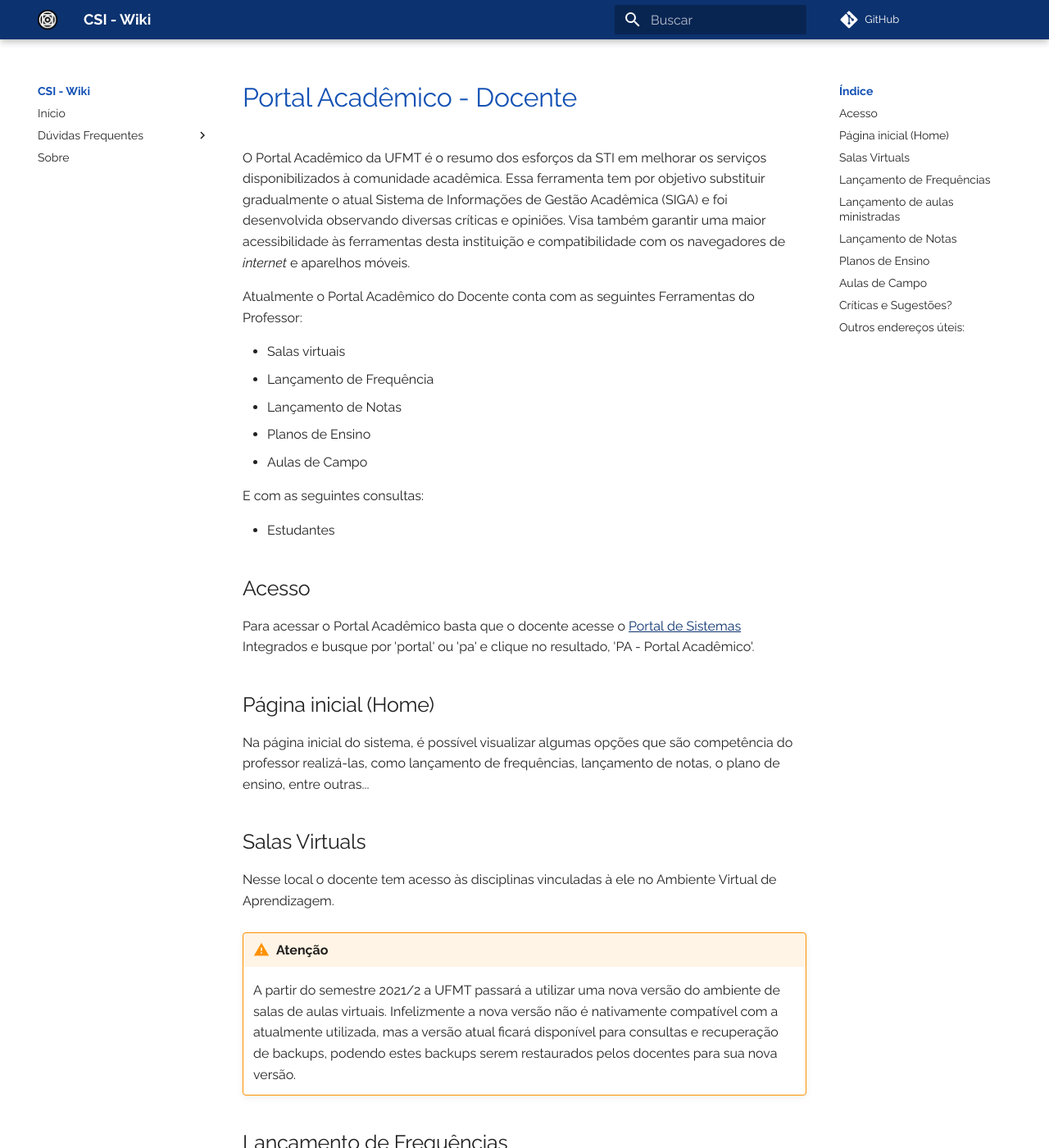
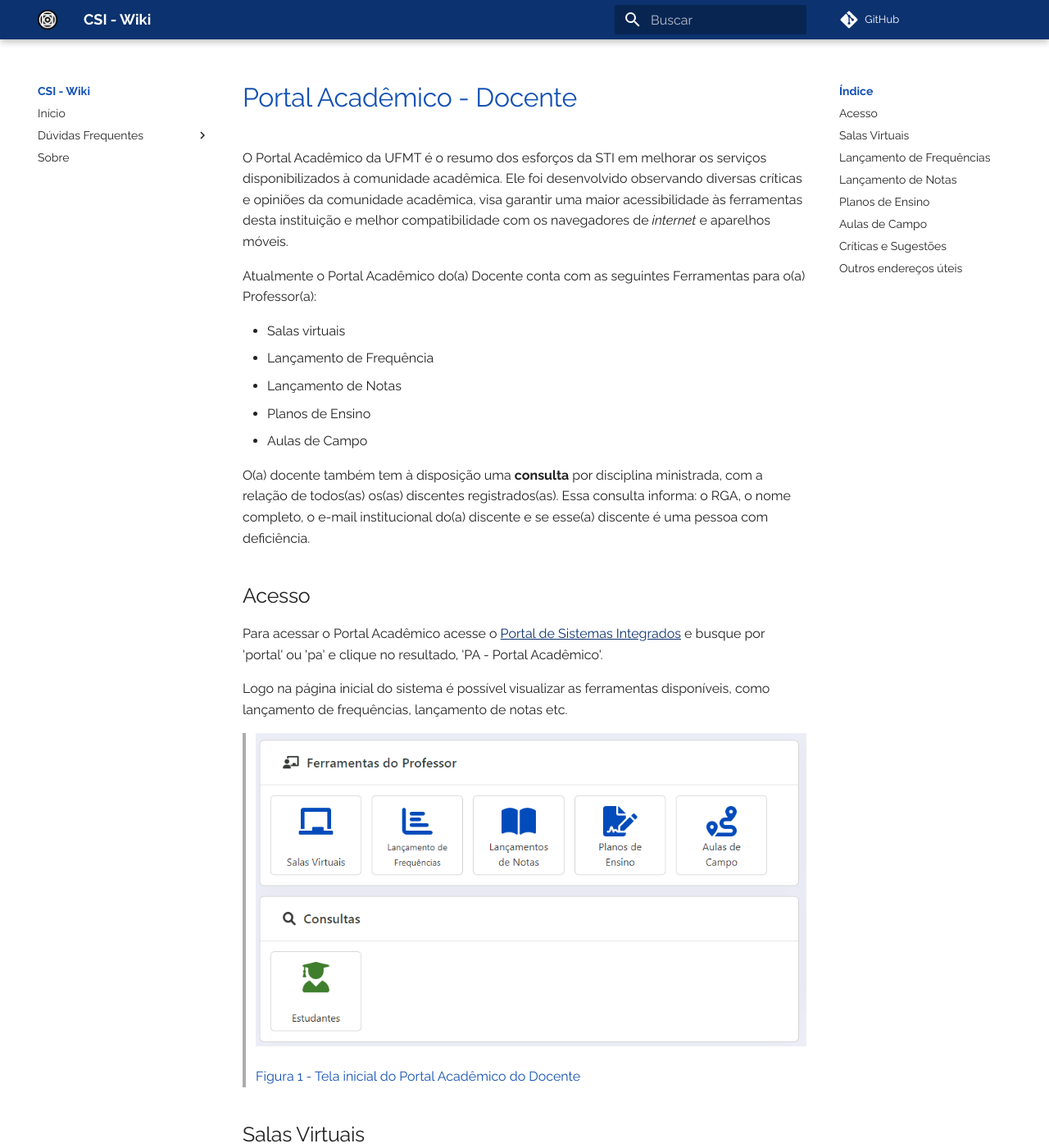
Before and after one commit to ufmt-ces/ufmt-ces.github.io, an MkDocs documentation site: the page built from docs/manual/portalacadocente.md, in a window 1280 px wide and 1400 px high. Shown: the whole window at 82% size. Built offline with MkDocs 1.6.1 and Material for MkDocs 9.7.7, drawn with Linux system fonts in a browser that asks for light colours; comment, search, counter and statistics services are not loaded; some of the changed text lies outside the part shown.

Commit message:
inclusão de imagem da tela inicial e algumas correções

```diff
--- a/docs/manual/portalacadocente.md
+++ b/docs/manual/portalacadocente.md
@@ -1,8 +1,9 @@
 # Portal Acadêmico - Docente
 
-O Portal Acadêmico da UFMT é o resumo dos esforços da STI em melhorar os serviços disponibilizados à comunidade acadêmica. Essa ferramenta tem por objetivo substituir gradualmente o atual Sistema de Informações de Gestão Acadêmica (SIGA) e foi desenvolvida observando diversas críticas e opiniões. Visa também garantir uma maior acessibilidade às ferramentas desta instituição e compatibilidade com os navegadores de *internet* e aparelhos móveis.
+O Portal Acadêmico da UFMT é o resumo dos esforços da STI em melhorar os serviços disponibilizados à comunidade acadêmica.
+Ele foi desenvolvido observando diversas críticas e opiniões da comunidade acadêmica, visa garantir uma maior acessibilidade às ferramentas desta instituição e melhor compatibilidade com os navegadores de *internet* e aparelhos móveis.
 
-Atualmente o Portal Acadêmico do Docente conta com as seguintes Ferramentas do Professor:
+Atualmente o Portal Acadêmico do(a) Docente conta com as seguintes Ferramentas para o(a) Professor(a):
 
 * Salas virtuais
 * Lançamento de Frequência
@@ -10,112 +11,132 @@
 * Planos de Ensino
 * Aulas de Campo
 
-E com as seguintes consultas:
-
-* Estudantes
+O(a) docente também tem à disposição uma **consulta** por disciplina ministrada, com a relação de todos(as) os(as) discentes registrados(as).
+Essa consulta informa: o RGA, o nome completo, o e-mail institucional do(a) discente e se esse(a) discente é uma pessoa com deficiência.
 
 ## Acesso
 
-Para acessar o Portal Acadêmico basta que o docente acesse o [Portal de Sistemas](https://sistemas.ufmt.br) Integrados e busque por 'portal' ou 'pa' e clique no resultado, 'PA - Portal Acadêmico'.
+Para acessar o Portal Acadêmico acesse o [Portal de Sistemas Integrados](https://sistemas.ufmt.br) e busque por 'portal' ou 'pa' e clique no resultado, 'PA - Portal Acadêmico'.
 
-## Página inicial (Home)
+Logo na página inicial do sistema é possível visualizar as ferramentas disponíveis, como lançamento de frequências, lançamento de notas etc.
 
-Na página inicial do sistema, é possível visualizar algumas opções que são competência do professor realizá-las, como lançamento de frequências, lançamento de notas, o plano de ensino, entre outras...
+> ![Tela inicial do Portal Acadêmico do Docente](../images/padocente_inicio.png "Tela inicial do Portal Acadêmico do Docente")
 
-## Salas Virtuals
+> Figura 1 - Tela inicial do Portal Acadêmico do Docente
 
-Nesse local o docente tem acesso às disciplinas vinculadas à ele no Ambiente Virtual de Aprendizagem.
+## Salas Virtuais
 
-!!! warning "Atenção"
-    A partir do semestre 2021/2 a UFMT passará a utilizar uma nova versão do ambiente de salas de aulas virtuais. Infelizmente a nova versão não é nativamente compatível com a atualmente utilizada, mas a versão atual ficará disponível para consultas e recuperação de backups, podendo estes backups serem restaurados pelos docentes para sua nova versão.
+Nesse local o(a) docente tem acesso às disciplinas no Ambiente Virtual de Aprendizagem.
+Um conjunto de manuais para o AVA pode ser obtido [aqui](http://sistemas.ufmt.br/arquivos/Manuais_AVA.zip).
 
 ## Lançamento de Frequências
 
-Nesta tela é possível selecionar a turma por interstício da disciplina ofertada pelo docente. Clicando em "Lançar Frequência" na disciplina que o professor quer adicionar o diário da disciplina, é possível registrar alguns dados.
+Nessa tela as disciplinas ofertadas pelo curso e ministrada pelo(a) docente são agrupadas pelo período de oferta.
+Clicando em "Lançar Frequência", é possível registrar alguns dados.
 
 > ![Tela completa do Diário de Frequência](../images/lancamento_de_frequencia.png "Tela do Lançamento de Frequências, com os detalhes da disciplina e os botões para lançar frequência das disciplinas por semestre")
-> Figura 1 - Tela completa do Lançamento de Frequências
 
-Logo após, é possível visualizar os **detalhes da disciplina**, cadastrar as aulas ministradas, como também imprimir o diário em branco, o diário preenchido e importar a frequência via planilha eletrônica (no formato xls). Para ter mais detalhes de como realizar a importação via planilha eletrônica, basta clicar [aqui](notasexcel.md).
+> Figura 2 - Tela completa do Lançamento de Frequências
+
+Logo após, é possível visualizar os **detalhes da disciplina**, cadastrar as aulas ministradas, como também imprimir o diário em branco, o diário preenchido e importar a frequência via planilha eletrônica (no formato xls).
 
 > ![Tela dos Detalhes da Disciplina](../images/detalhes_da_disciplina.png "Tela com todos os detalhes da disciplina")
-> Figura 2 - Tela com todos os detalhes da disciplina
 
+> Figura 3 - Tela com todos os detalhes da disciplina
 
-## Lançamento de aulas ministradas
-
-Nesta tela o professor deve adicionar os dados relativo a aula ministrada. Os **dados obrigatórios** são: data, carga horária da aula, horário de início e o conteúdo programático ministrado; o docente pode também adicionar algumas informações, não sendo um campo obrigatório.
+Após clicar no botão "Adicionar" (apresentado na Figura 2) o(a) docente deve adicionar os dados relativo a aula ministrada.
+Os **dados obrigatórios** são: a data da aula ministrada, a carga horária da aula, o horário de início e o conteúdo programático ministrado; o(a) docente pode também adicionar algumas informações adicionais, não sendo um campo obrigatório.
 
 > ![Tela para adicionar as informações da aula ministrada](../images/lancamento_aula_ministrada.png "Tela para cadastrar os dados da disciplina: data, carga horária, hora de inicio, conteúdo programático ministrado e informações adicionais")
-> Figura 3 - Nova Frequência
 
+> Figura 4 - Nova Frequência
 
-Abaixo nesta tela, é possível visualizar a lista de alunos que estão matriculados na disciplina. Para informar a **ausência de um discente**, basta marcar a caixa de "Registrar Faltas", também é possível informar as "Horas de Atraso" e adicionar as seguintes **opções na presença do aluno**:
+Mais abaixo nessa mesma tela é possível visualizar a lista de discentes que estão matriculados na disciplina.
+
+Para informar a **ausência de um discente**, basta marcar a caixa de "Registrar Faltas".
+Se apenas esse campo for marcado a carga horária dessa frequência será descontada da carga horária total da disciplina.
+
+Também é possível informar apenas um atraso parcial, preenchendo o campo "Horas de Atraso", sendo esse o valor descontado da carga horária total da disciplina.
+
+Adicionalmente as **opções na presença do aluno** podem ser editadas:
 
 * Vincular: Aluno participa da listagem
 * Desvincular: Aluno não participa dessa listagem
 * Regime Domiciliar: Aluno afastado via processo
 
-> ![Tela da lista de alunos na disciplina](../images/lista_de_alunos.png "Tela com o RGA, Nome e opções da presença do aluno")
-> Figura 4 - Lista de alunos
+> ![Tela da lista de discentes na disciplina](../images/lista_de_alunos.png "Tela com o RGA, Nome e opções da presença do(a) discente")
+
+> Figura 5 - Lista de discentes
 
 Por fim, basta clicar no botão "Salvar", que a aula ministrada será adicionada na carga horária da disciplina.
 
-
 ## Lançamento de Notas
 
-Nesta tela o sistema separa as disciplinas por semestre, basta clicar na seta da direita e as disciplinas lecionadas pelo docente no interstício serão exibidas.
+Nessa tela as disciplinas ofertadas pelo curso e ministrada pelo(a) docente são agrupadas pelo período de oferta.
+Para desagrupar basta clicar na seta da direita.
 
 > ![Tela completa do Lançamento de Notas](../images/lancamento_de_notas.png "Tela do Lançamento de Notas - Professor. Separados por interstício e calendário a direita")
-> Figura 5 - Disciplinas para o lançamento de notas
 
-É possível alterar a forma de se calcular a média, podendo escolher a **média aritmética simples** ou a **média ponderada**. Ainda é possível importar uma **planilha eletrônica** com as notas e médias já calculadas.
+> Figura 6 - Disciplinas para o lançamento de notas
+
+É possível alterar a forma de se calcular a média, podendo escolher a **média aritmética simples** ou a **média ponderada**.
+Ainda é possível importar uma **planilha eletrônica** com as notas e médias já calculadas.
+Para ter mais detalhes de como realizar a importação via planilha eletrônica, basta clicar [aqui](notasexcel.md).
 
 > ![Tela detalhada do lançamento de notas](../images/lancamento_de_notas_detalhada.png "Tela detalhada do lançamento de notas, no qual o professor pode selecionar a média de corte para a prova final e a fórma do cálculo da média")
-> Figura 6 - Lançamento de notas
 
-Além disso, caso a disciplina tenha uma **média de corte para a Prova final** diferente da média padrão da UFMT, o docente pode alterar no campo mais abaixo da composição da média avaliativa.
+> Figura 7 - Lançamento de notas
 
-**Lançando a avaliação**, deve-se adicionar o nome, data e uma descrição.
+Além disso, caso a disciplina tenha uma **média de corte para a Prova final** diferente da média padrão da UFMT, o(a) docente pode alterar no campo mais abaixo da composição da média avaliativa.
+
+Para lançar uma avaliação clique no botão "Cadastrar Nova Avaliação".
+Na tela que for exibida deve-se adicionar o titulo da atividade, a data e uma descrição.
 
 > ![Tela mais abaixo do lançamento de notas](../images/lancamento_de_notas_detalhada_2.png "Avaliações cadastradas")
-> Figura 7 - Dados da avaliação
 
-> ![Adicionando notas na avaliação](../images/lancamento_de_notas_detalhada_3.png "Adicionando notas na avaliação dos alunos")
-> Figura 8 - Adicionando notas
+> Figura 8 - Dados da avaliação
 
-Ademais, adiciona-se as notas da avaliação de cada estudante e clique em salvar. Lembre-se, o docente pode **finalizar** ou não a avaliação, sendo possível adicionar novas notas depois.
+Ademais, adicione as notas da avaliação de cada estudante e clique em "Salvar".
 
+> ![Adicionando notas na avaliação](../images/lancamento_de_notas_detalhada_3.png "Adicionando notas na avaliação dos discentes")
 
+> Figura 9 - Adicionando notas
+
+O(a) docente pode marcar a opção **Finalizar Avaliação** ou não, caso deseje adicionar ou modificar as notas posteriormente.
+Apenas as atividades que estiverem marcadas como finalizadas serão exibidas no Diário de Classe do(a) discente.
+
+Se ao menos uma atividade for registrada e marcada como finalizada será exibido o botão "Cadastrar Prova Final".
+Ao clicar no botão "Cadastrar Prova Final" serão listados somente os discentes que não atingiram o filtro registrado na Figura 6.
+
+Por fim, recomenda-se que somente após o registro de todas as atividades e da Prova Final que o(a) docente clique no botão "Homologar Notas".
 
 ## Planos de Ensino
 
-Semelhante as demais telas, ao clicar em **Plano de Ensino** ele será direcionado a tela abaixo, para selecionar qual semestre e disciplina que o solicitante deseja elaborar/editar o plano de ensino.
+Semelhante as demais telas, ao clicar em **Plano de Ensino** o(a) docente será direcionado a tela abaixo, para selecionar qual semestre e disciplina que o solicitante deseja elaborar/editar o plano de ensino.
 
-> ![Tela de inicial do plano de ensino](../images/plano_de_ensino.png "Tela inicial do plano de ensino para selecionar o semestre da disciplina que o docente quer criar/editar o plano")
-> Figura 7 - Plano de ensino
+> ![Tela de inicial do plano de ensino](../images/plano_de_ensino.png "Tela inicial do plano de ensino para selecionar o semestre da disciplina que o(a) docente quer criar/editar o plano")
 
+> Figura 10 - Plano de ensino
 
-Selecionando a disciplina, o sistema abre um **formulário** que deve ser preenchido com todos os dados necessário sobre o plano de ensino da referida disciplina.
+select * from dbo.SigaControleTempoIntegralizacaoAlunos where RGAALUNO = 201412402011Selecionando a disciplina, o sistema abre um **formulário** que deve ser preenchido com todos os dados necessário sobre o plano de ensino da referida disciplina.
 
 > ![Formulário do plano de ensino](../images/plano_de_ensino_form.png "Formulário do plano de ensino")
-> Figura 8 - Formulário do plano de ensino
 
-
+> Figura 11 - Formulário do plano de ensino
 
 ## Aulas de Campo
 
-Na funcionalidade de **aulas de campo**, o docente deve preencher um formulário padrão sobre a aula ministrada no **ambiente externo** da universidade.
+Na funcionalidade de **aulas de campo**, o(a) docente deve preencher um formulário padrão sobre a aula ministrada no **ambiente externo** da universidade.
 
 > ![Formulário de Passageiros para Aula de Campo](../images/padocente_aulacampo01.png "Formulário de Passageiros para Aula de Campo com os detalhes do curso, professor e disciplina e os campos de edição do destino da aula, minicípio, local, data e hora de saída e data de retorno")
-> Figura 9 - Tela completa do Lançamento de Notas
 
+> Figura 12 - Tela completa do Lançamento de Notas
 
-## Críticas e Sugestões?
+## Críticas e Sugestões
 
-Encaminhe uma mensagem para <ces.sti@ufmt.br>
+- Abra um chamado na Central de Serviços: <https://suporte.ufmt.br>
 
-## Outros endereços úteis:
+## Outros endereços úteis
 
 * [Manual para lançamento de notas via planilha eletrônica (Excel)](notasexcel.md)
-* Manual do Novo AVA
+* [Conjunto de manuais do Novo AVA](http://sistemas.ufmt.br/arquivos/Manuais_AVA.zip)
```
Also changed, not shown: docs/images/padocente_inicio.png (added).
